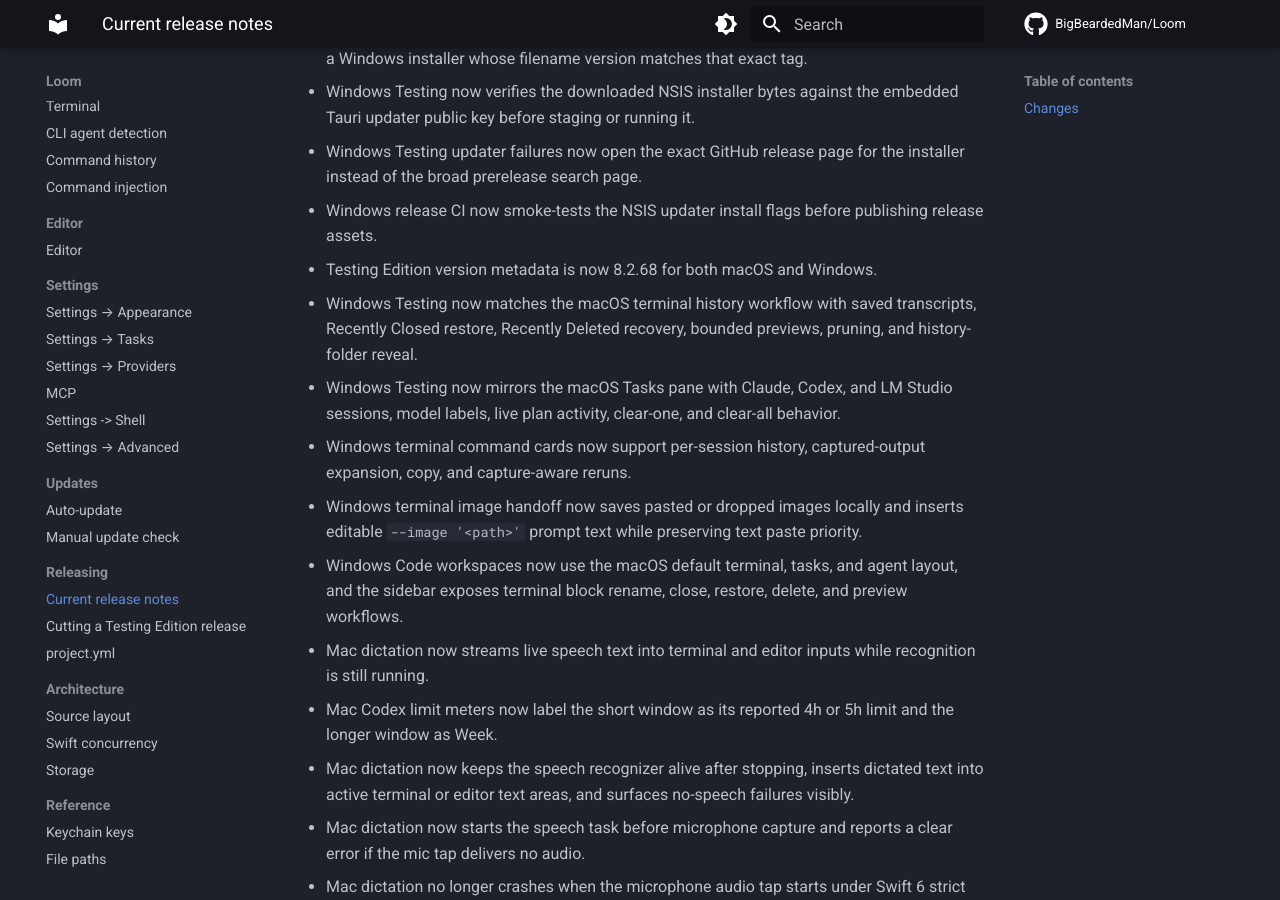
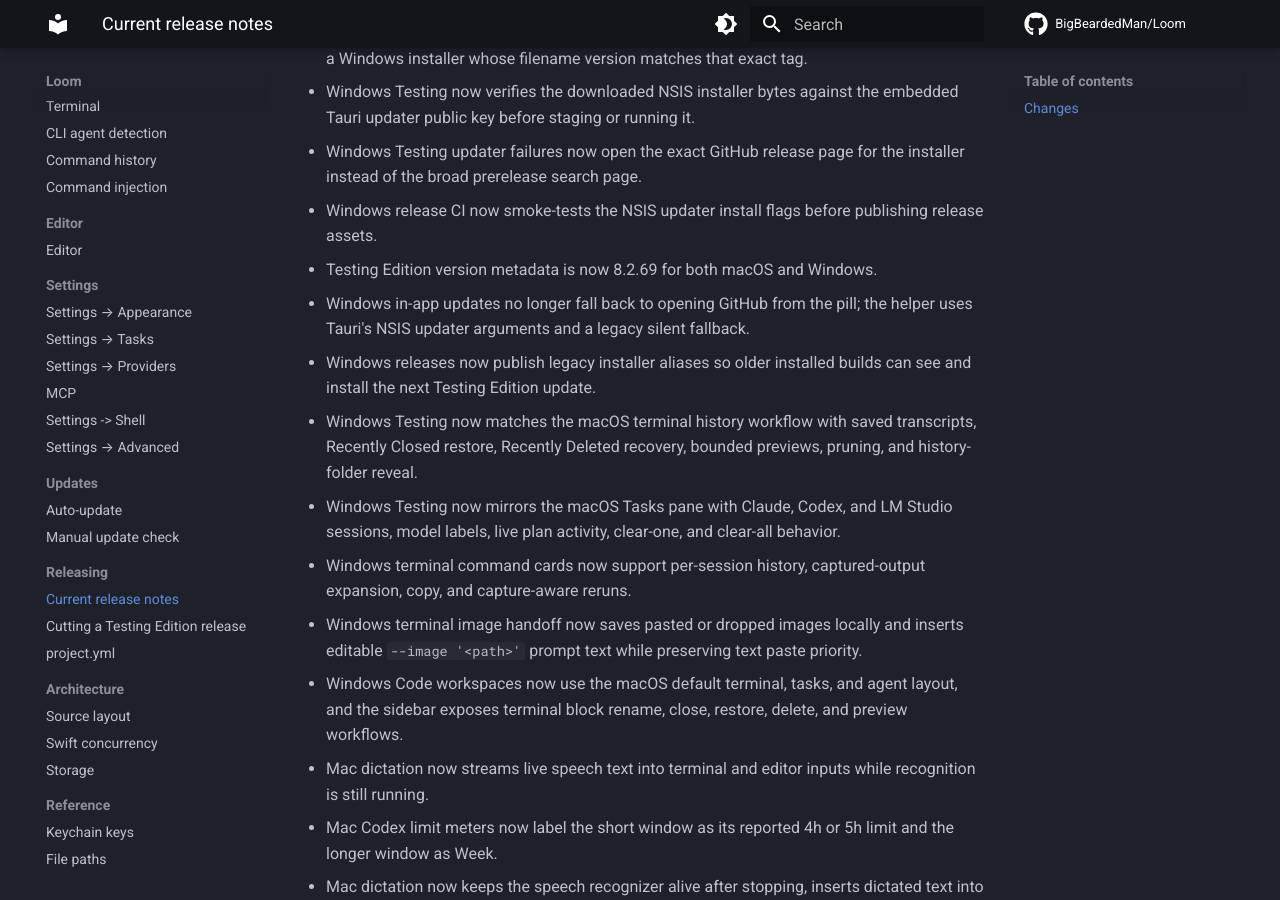
Before and after one commit to BigBeardedMan/Loom, an MkDocs documentation site: the page built from docs/releasing/current-release-notes.md, in a window 1280 px wide and 900 px high, scrolled down 388 px. Built offline with MkDocs 1.6.1 and Material for MkDocs 9.7.7, drawn with Linux system fonts in a browser that asks for light colours; comment, search, counter and statistics services are not loaded.

Commit message:
Fix Windows updater pill install path

```diff
--- a/docs/releasing/current-release-notes.md
+++ b/docs/releasing/current-release-notes.md
@@ -7,7 +7,9 @@
 - Windows Testing now verifies the downloaded NSIS installer bytes against the embedded Tauri updater public key before staging or running it.
 - Windows Testing updater failures now open the exact GitHub release page for the installer instead of the broad prerelease search page.
 - Windows release CI now smoke-tests the NSIS updater install flags before publishing release assets.
-- Testing Edition version metadata is now 8.2.68 for both macOS and Windows.
+- Testing Edition version metadata is now 8.2.69 for both macOS and Windows.
+- Windows in-app updates no longer fall back to opening GitHub from the pill; the helper uses Tauri's NSIS updater arguments and a legacy silent fallback.
+- Windows releases now publish legacy installer aliases so older installed builds can see and install the next Testing Edition update.
 - Windows Testing now matches the macOS terminal history workflow with saved transcripts, Recently Closed restore, Recently Deleted recovery, bounded previews, pruning, and history-folder reveal.
 - Windows Testing now mirrors the macOS Tasks pane with Claude, Codex, and LM Studio sessions, model labels, live plan activity, clear-one, and clear-all behavior.
 - Windows terminal command cards now support per-session history, captured-output expansion, copy, and capture-aware reruns.
--- a/project.yml
+++ b/project.yml
@@ -15,8 +15,8 @@
     # release, so the pill never shows a code lower than what's on main.
     # Bump this manually before each testing release; release-testing.sh
     # reads it back out and tags the GitHub pre-release `testing-<version>`.
-    MARKETING_VERSION: "8.2.68"
-    CURRENT_PROJECT_VERSION: "68"
+    MARKETING_VERSION: "8.2.69"
+    CURRENT_PROJECT_VERSION: "69"
     CODE_SIGN_STYLE: Manual
     CODE_SIGN_IDENTITY: "Loom Local Codesign"
     DEVELOPMENT_TEAM: ""
```
Also changed, not shown: docs/windows-updater-8.2.69.md (added, +17 -0 lines), 6 other files.
